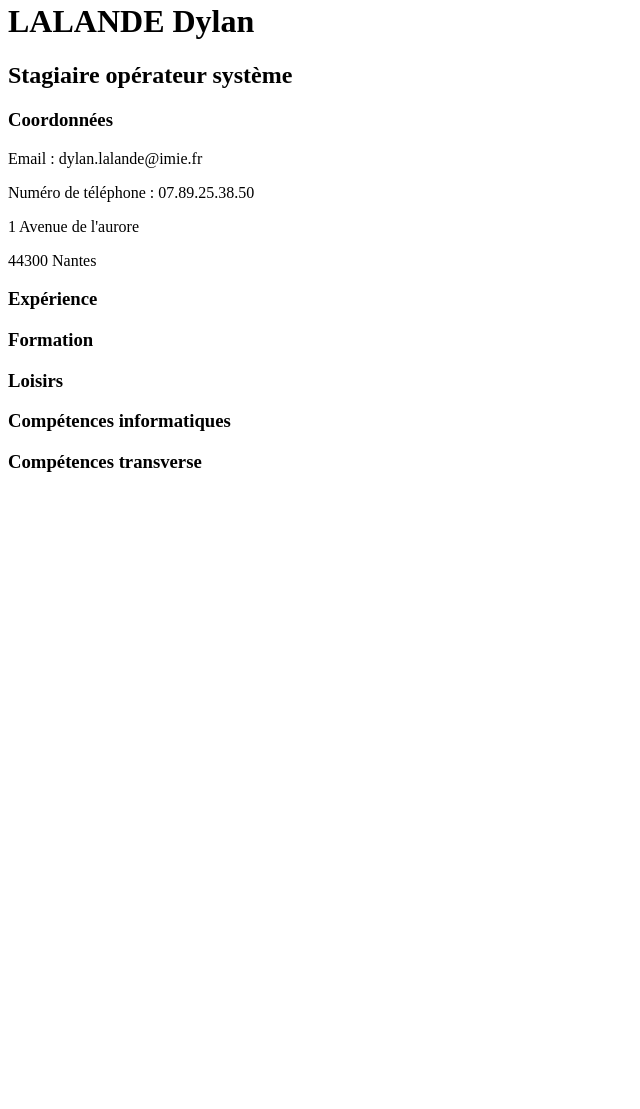
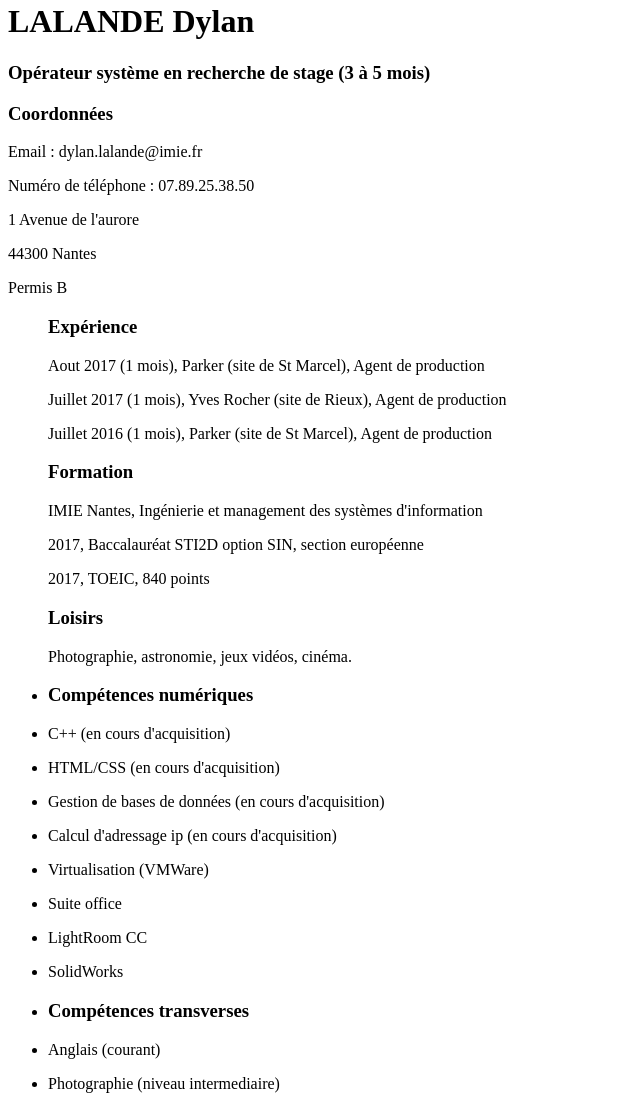
Before and after one commit to Dylan-LALANDE/online_CV, a plain HTML site: page online_CV.html in a window 1280 px wide. Shown: the part 286-1395 px from the top of the page, without its empty margins (0-640 px from the left). Before the commit the page ends 800 px from the top, so only its background shows below. Drawn offline with Linux system fonts and the light colour scheme.

Commit message:
structuration du CV

```diff
--- a/online_CV.html
+++ b/online_CV.html
@@ -12,32 +12,55 @@
  <body>
   <header>
      <img src="assets/img/User_Circle.png" alt="photo" title="photo">
+      <div>
      <h1>LALANDE Dylan</h1>
-      <h2>Stagiaire opérateur système</h2>
+      <h3>Opérateur système en recherche de stage (3 à 5 mois)</h3>
+          </div>
    </header>
    <section>
-     <aside>
+     <div>
     <h3>Coordonnées</h3>
        <p>Email : dylan.lalande@imie.fr</p>
        <p>Numéro de téléphone : 07.89.25.38.50</p>
        <p>1 Avenue de l'aurore</p>
        <p>44300 Nantes</p>
-     </aside>
+       <p>Permis B</p>
+     </div>
    <aside>
+       <ul>
        <h3>Expérience</h3>
-       <p></p>
+       <p>Aout 2017 (1 mois), Parker (site de St Marcel), Agent de production</p>
+       <p>Juillet 2017 (1 mois), Yves Rocher (site de Rieux), Agent de production</p>
+       <p>Juillet 2016 (1 mois), Parker (site de St Marcel), Agent de production</p>
+       </ul>
+        <ul>
        <h3>Formation</h3>
-       <p></p>
+       <p>IMIE Nantes, Ingénierie et management des systèmes d'information</p>
+       <p>2017, Baccalauréat STI2D option SIN, section européenne</p>
+       <p>2017, TOEIC, 840 points</p>
+        </ul>
+       <ul>
        <h3>Loisirs</h3>
-       <p></p>
+       <p>Photographie, astronomie, jeux vidéos, cinéma.</p>
+       </ul>
     </aside>
 
-    <aside>
-       <h3>Compétences informatiques</h3>
-        <p></p>
-        <h3>Compétences transverse</h3>
-        <p></p>
-    </aside>
+    <div>
+        <ul>
+         <li><h3>Compétences numériques</h3></li>
+         <li><p>C++ (en cours d'acquisition)</p></li>
+         <li><p>HTML/CSS (en cours d'acquisition)</p></li>
+         <li><p>Gestion de bases de données (en cours d'acquisition)</p></li>
+         <li><p>Calcul d'adressage ip (en cours d'acquisition)</p></li>
+         <li><p>Virtualisation (VMWare)</p></li>
+         <li><p>Suite office</p></li>
+         <li><p>LightRoom CC</p></li>
+         <li><p>SolidWorks</p></li>
+         <li><h3>Compétences transverses</h3></li>
+         <li><p>Anglais (courant)</p></li>
+         <li><p>Photographie (niveau intermediaire)</p></li>
+        </ul>
+    </div>
 
   </section>
      <footer>
```
